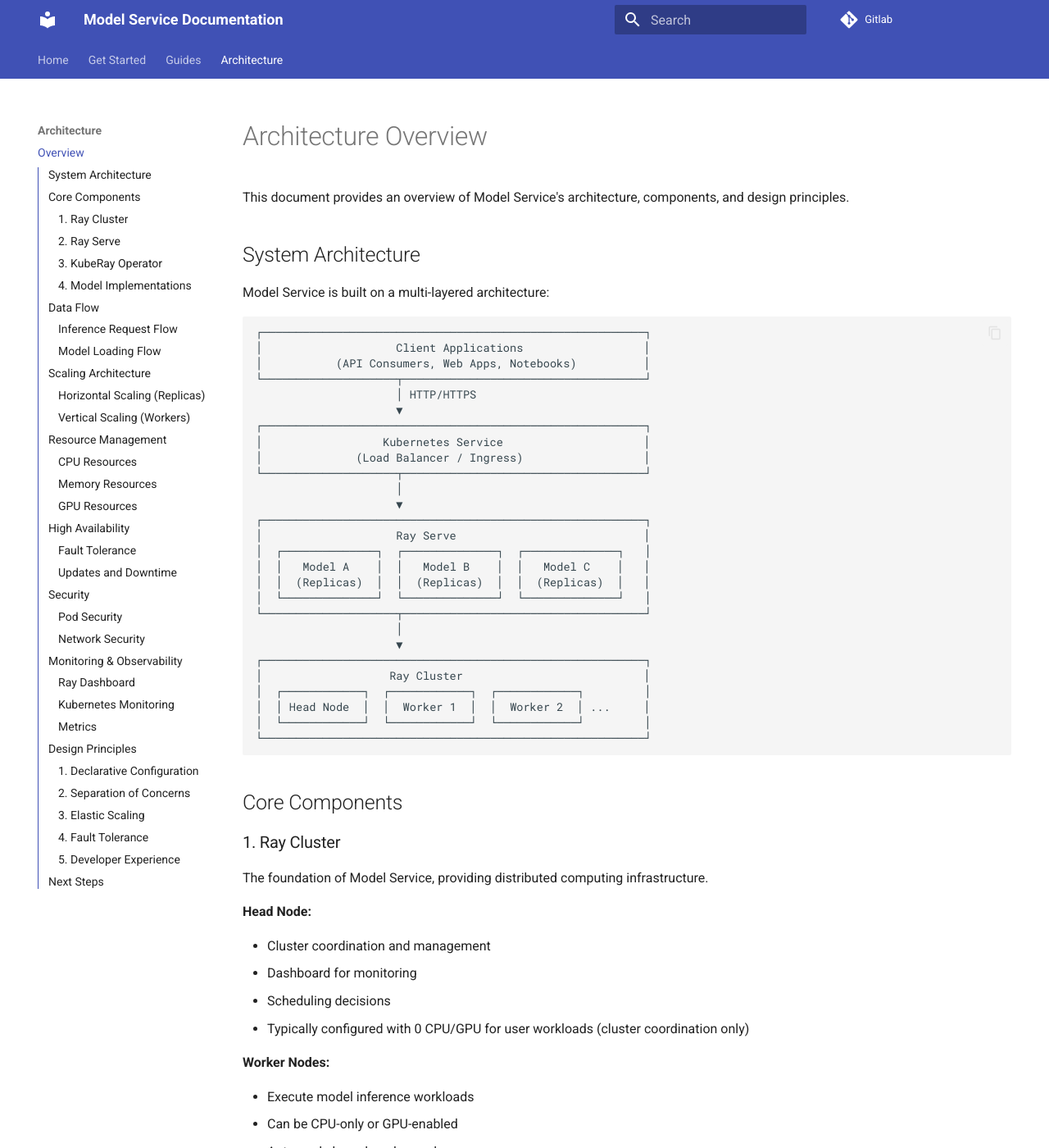
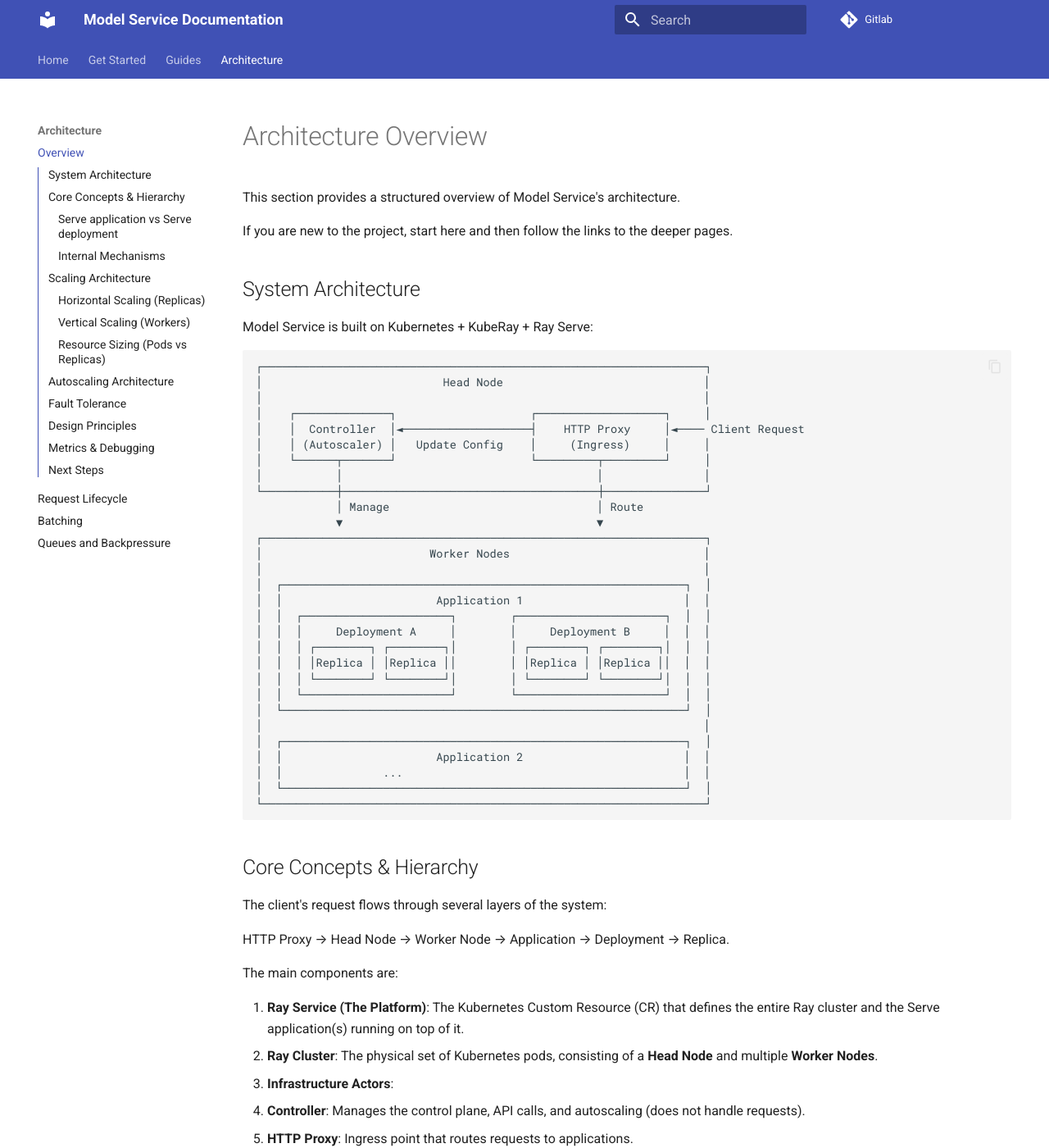
Before and after one commit to RationAI/model-service, an MkDocs documentation site: the page built from docs/architecture/overview.md, in a window 1280 px wide and 1400 px high. Shown: the whole window at 82% size. Built offline with MkDocs 1.6.1 and Material for MkDocs 9.7.7, drawn with Linux system fonts in a browser that asks for light colours; some of the changed text lies outside the part shown.

Commit message:
feat: add more detailed pages

````diff
--- a/docs/architecture/overview.md
+++ b/docs/architecture/overview.md
@@ -1,126 +1,72 @@
 # Architecture Overview
 
-This document provides an overview of Model Service's architecture, components, and design principles.
+This section provides a structured overview of Model Service's architecture.
+
+If you are new to the project, start here and then follow the links to the deeper pages.
 
 ## System Architecture
 
-Model Service is built on a multi-layered architecture:
+Model Service is built on Kubernetes + KubeRay + Ray Serve:
 
 ```
-┌─────────────────────────────────────────────────────────┐
-│                    Client Applications                  │
-│           (API Consumers, Web Apps, Notebooks)          │
-└────────────────────┬────────────────────────────────────┘
-                     │ HTTP/HTTPS
-                     ▼
-┌─────────────────────────────────────────────────────────┐
-│                  Kubernetes Service                     │
-│              (Load Balancer / Ingress)                  │
-└────────────────────┬────────────────────────────────────┘
-                     │
-                     ▼
-┌─────────────────────────────────────────────────────────┐
-│                    Ray Serve                            │
-│  ┌──────────────┐  ┌──────────────┐  ┌──────────────┐   │
-│  │   Model A    │  │   Model B    │  │   Model C    │   │
-│  │  (Replicas)  │  │  (Replicas)  │  │  (Replicas)  │   │
-│  └──────────────┘  └──────────────┘  └──────────────┘   │
-└────────────────────┬────────────────────────────────────┘
-                     │
-                     ▼
-┌─────────────────────────────────────────────────────────┐
-│                   Ray Cluster                           │
-│  ┌────────────┐  ┌────────────┐  ┌────────────┐         │
-│  │ Head Node  │  │  Worker 1  │  │  Worker 2  │ ...     │
-│  └────────────┘  └────────────┘  └────────────┘         │
-└─────────────────────────────────────────────────────────┘
+┌──────────────────────────────────────────────────────────────────┐
+│                           Head Node                              │
+│                                                                  │
+│    ┌──────────────┐                    ┌───────────────────┐     │
+│    │  Controller  │◄───────────────────┤    HTTP Proxy     │◄──── Client Request
+│    │ (Autoscaler) │   Update Config    │     (Ingress)     │     │
+│    └──────┬───────┘                    └─────────┬─────────┘     │
+│           │                                      │               │
+└───────────┼──────────────────────────────────────┼───────────────┘
+            │ Manage                               │ Route
+            ▼                                      ▼
+┌──────────────────────────────────────────────────────────────────┐
+│                         Worker Nodes                             │
+│                                                                  │
+│  ┌────────────────────────────────────────────────────────────┐  │
+│  │                       Application 1                        │  │
+│  │  ┌──────────────────────┐        ┌──────────────────────┐  │  │
+│  │  │     Deployment A     │        │     Deployment B     │  │  │
+│  │  │ ┌────────┐ ┌────────┐│        │ ┌────────┐ ┌────────┐│  │  │
+│  │  │ │Replica │ │Replica ││        │ │Replica │ │Replica ││  │  │
+│  │  │ └────────┘ └────────┘│        │ └────────┘ └────────┘│  │  │
+│  │  └──────────────────────┘        └──────────────────────┘  │  │
+│  └────────────────────────────────────────────────────────────┘  │
+│                                                                  │
+│  ┌────────────────────────────────────────────────────────────┐  │
+│  │                       Application 2                        │  │
+│  │               ...                                          │  │
+│  └────────────────────────────────────────────────────────────┘  │
+└──────────────────────────────────────────────────────────────────┘
 ```
 
-## Core Components
+## Core Concepts & Hierarchy
 
-### 1. Ray Cluster
+The client's request flows through several layers of the system:
 
-The foundation of Model Service, providing distributed computing infrastructure.
+HTTP Proxy → Head Node → Worker Node → Application → Deployment → Replica.
 
-**Head Node:**
+The main components are:
 
-- Cluster coordination and management
-- Dashboard for monitoring
-- Scheduling decisions
-- Typically configured with 0 CPU/GPU for user workloads (cluster coordination only)
+1. **Ray Service (The Platform)**: The Kubernetes Custom Resource (CR) that defines the entire Ray cluster and the Serve application(s) running on top of it.
+2. **Ray Cluster**: The physical set of Kubernetes pods, consisting of a **Head Node** and multiple **Worker Nodes**.
+3. **Infrastructure Actors**:
+   - **Controller**: Manages the control plane, API calls, and autoscaling (does not handle requests).
+   - **HTTP Proxy**: Ingress point that routes requests to applications.
+4. **Serve Application (The Service Boundary)**: A standalone version of your code, including all its deployments and logic. Defined by an import path (e.g., `models.binary_classifier:app`).
+5. **Serve Deployment (The Functional Unit)**: A managed group of replicas. It defines scaling rules (`num_replicas`, `num_cpus`) and versioning.
+6. **Replica (The Execution Unit)**: A single Ray actor process running the deployment code inside a Worker Node.
 
-**Worker Nodes:**
+### Serve application vs Serve deployment
 
-- Execute model inference workloads
-- Can be CPU-only or GPU-enabled
-- Auto-scale based on demand
-- Different worker groups for different hardware types
+- **Application**: deployable service boundary (routing, code entrypoint, runtime env).
+- **Deployment**: scaling unit (replicas), concurrency/queue limits, and resource options.
 
-### 2. Ray Serve
+### Internal Mechanisms
 
-Application layer for serving ML models as HTTP endpoints.
+For detailed information on how batching works, including the configuration API and internal buffering mechanisms, see [Batching](batching.md).
 
-**Features:**
-
-- HTTP request routing
-- Load balancing across replicas
-- Request batching
-- Automatic retry and fault tolerance
-- Dynamic model configuration
-
-### 3. KubeRay Operator
-
-Kubernetes operator that manages Ray clusters.
-
-**Responsibilities:**
-
-- Cluster lifecycle management (create, update, delete)
-- Autoscaling worker nodes
-- Health monitoring
-- Configuration reconciliation
-
-### 4. Model Implementations
-
-Your ML models wrapped with Ray Serve decorators.
-
-**Structure:**
-
-```python
-@serve.deployment
-class YourModel:
-    def __init__(self):
-        # Model loading
-
-    async def __call__(self, request):
-        # Inference logic
-```
-
-## Data Flow
-
-### Inference Request Flow
-
-1. **Client Request**: HTTP POST to model endpoint
-2. **Service Routing**: Kubernetes service routes to Ray Serve
-3. **Load Balancing**: Ray Serve distributes to available replica
-4. **Model Processing**: Replica executes inference
-5. **Response**: Result returned to client
-
-```
-Client → K8s Service → Ray Serve Router → Model Replica → Response
-                                       ↓
-                                  (Autoscaler)
-                                       ↓
-                                   Add/Remove
-                                    Replicas
-```
-
-### Model Loading Flow
-
-1. **Initialization**: Ray Serve creates model replica
-2. **Environment Setup**: Install dependencies from runtime_env
-3. **Model Download**: Fetch from MLflow/storage
-4. **Loading**: Initialize model in memory
-5. **Ready**: Replica accepts requests
+For request lifecycle and queueing details, see [Request Lifecycle](request-lifecycle.md) and [Queues and Backpressure](queues-and-backpressure.md).
 
 ## Scaling Architecture
 
@@ -153,124 +99,43 @@
     maxReplicas: 4
 ```
 
-**Triggers:**
+### Resource Sizing (Pods vs Replicas)
 
-- Resource pressure (CPU, memory, GPU)
-- Idle timeout (scale to zero)
-- Manual scaling
+It is important to distinguish between **Kubernetes Resources** (Pods) and **Ray Resources** (Replicas).
 
-## Resource Management
+- **Replica Sizing (`ray_actor_options`)**: Defines how much logical resource one model copy needs (e.g., `num_cpus: 1`).
+- **Pod Sizing (`resources.limits`)**: Defines how big the physical container is.
 
-### CPU Resources
+**Rule of Thumb**: Ensure your Pods are large enough to fit at least one (or N) replicas plus overhead (Python runtime, Object Store).
+i.e., `Pod CPU >= Replicas × num_cpus + Overhead`.
 
-```yaml
-ray_actor_options:
-  num_cpus: 6 # CPUs per replica
+## Autoscaling Architecture
 
-containers:
-  resources:
-    requests:
-      cpu: 12 # CPUs per worker pod
-```
+The Ray Serve Autoscaler runs inside the **Controller** actor and manages the number of replicas dynamically.
 
-**Calculation:**
+1. **Metrics Collection**: Replicas and DeploymentHandle push metrics (queue size, active queries) to the Controller.
+2. **Decision Making**: The Autoscaler periodically checks these metrics against targets (like `target_ongoing_requests`).
+3. **Scaling Action**: The Controller adds or removes Replica actors to meet demand.
 
-- Worker pod CPUs ≥ (replicas × num_cpus)
-- Leave headroom for system processes
+## Fault Tolerance
 
-### Memory Resources
+Ray Serve is designed to be resilient to failures:
 
-```yaml
-ray_actor_options:
-  memory: 5368709120 # 5 GiB per replica
+- **Replica Failure**: If a Replica actor crashes, the Controller detects it and starts a new one to replace it. Request routing automatically updates.
+- **Proxy Failure**: If the Proxy actor fails, the Controller restarts it.
+- **Controller Failure**: If the Controller itself fails, Ray (via GCS) restarts it. Autoscaling pauses during downtime but resumes upon recovery.
+- **Node Failure**: KubeRay (managing the cluster) detects node failures and provisions new pods. Ray Serve then eventually schedules actors on the new nodes.
 
-containers:
-  resources:
-    limits:
-      memory: 10Gi # Memory per worker pod
-```
+## Design Principles
 
-### GPU Resources
+1. **Declarative Configuration**: Infrastructure defined in YAML, managed by GitOps (`RayService` CR).
+2. **Separation of Concerns**: Model Code (Python), Infrastructure (K8s), Configuration (User Config).
+3. **Elastic Scaling**: Scale to zero when idle, scale up on demand.
+4. **Developer Experience**: Simple model implementation, easy local testing.
 
-```yaml
-ray_actor_options:
-  num_gpus: 1 # GPUs per replica
+## Metrics & Debugging
 
-nodeSelector:
-  nvidia.com/gpu.product: NVIDIA-A40
-
-resources:
-  limits:
-    nvidia.com/gpu: 1 # GPUs per worker pod
-```
-
-## High Availability
-
-### Fault Tolerance
-
-**Ray Cluster:**
-
-- Worker pod failure → Ray reschedules work when possible, KubeRay recreates pods
-- Head pod failure → KubeRay typically restarts the head, but the cluster (and Serve) may be briefly unavailable during recovery
-- In general, expect automatic recovery from many pod-level failures, but not strict “no-downtime” guarantees
-
-**Ray Serve:**
-
-- Replica failure → Requests routed to healthy replicas
-- Failed replicas automatically restarted
-- Graceful shutdown is supported when configured properly, but does not guarantee zero dropped requests.
-
-### Updates and Downtime
-
-RayService updates are reconciled by KubeRay and are designed to minimize downtime, but the exact behavior depends on your Ray/KubeRay versions and the change being applied.
-
-In practice, updates may temporarily run old and new replicas at the same time while shifting traffic to healthy replicas.
-
-```yaml
-spec:
-  serveConfigV2: |
-    applications:
-      - name: my-model-v2  # New version
-        # ... new configuration
-```
-
-## Security
-
-### Pod Security
-
-All pods run with security constraints:
-
-```yaml
-securityContext:
-  runAsNonRoot: true
-  runAsUser: 1000
-  allowPrivilegeEscalation: false
-  capabilities:
-    drop: ["ALL"]
-  seccompProfile:
-    type: RuntimeDefault
-```
-
-### Network Security
-
-- Internal service communication only
-- Ingress controls external access
-- Proxy support for external dependencies
-
-## Monitoring & Observability
-
-### Ray Dashboard
-
-Web UI for cluster monitoring:
-
-- Resource utilization
-- Active tasks
-- Node status
-- Serve deployments
-
-### Kubernetes Monitoring
-
-Standard Kubernetes tools:
+Common commands:
 
 ```bash
 kubectl get pods -n [namespace]
@@ -288,44 +151,9 @@
 - Replica count
 - Resource usage
 
-## Design Principles
-
-### 1. Declarative Configuration
-
-Infrastructure defined in YAML, managed by GitOps:
-
-```yaml
-apiVersion: ray.io/v1
-kind: RayService
-# ... configuration
-```
-
-### 2. Separation of Concerns
-
-- **Model Code**: Python implementation
-- **Infrastructure**: Kubernetes manifests
-- **Configuration**: user_config section
-
-### 3. Elastic Scaling
-
-- Scale to zero when idle
-- Scale up on demand
-- Efficient resource utilization
-
-### 4. Fault Tolerance
-
-- Automatic recovery from failures
-- Ray Head Node is a logical single point of control - failures are recoverable but may cause brief service disruption
-- Graceful degradation
-
-### 5. Developer Experience
-
-- Simple model implementation
-- Easy local testing
-- Fast iteration cycle
-
 ## Next Steps
 
+- [Request lifecycle](request-lifecycle.md)
 - [Deployment guide](../guides/deployment-guide.md)
 - [Configuration reference](../guides/configuration-reference.md)
 - [Adding new models](../guides/adding-models.md)
--- a/mkdocs.yml
+++ b/mkdocs.yml
@@ -29,6 +29,9 @@
       - Troubleshooting: guides/troubleshooting.md
   - Architecture:
       - Overview: architecture/overview.md
+      - Request Lifecycle: architecture/request-lifecycle.md
+      - Batching: architecture/batching.md
+      - Queues and Backpressure: architecture/queues-and-backpressure.md
 
 markdown_extensions:
   - admonition
````
Also changed, not shown: other parts of docs/architecture/overview.md (+0 -2 lines), docs/architecture/batching.md (added, +82 -0 lines), docs/architecture/queues-and-backpressure.md (added, +57 -0 lines), docs/architecture/request-lifecycle.md (added, +186 -0 lines).
